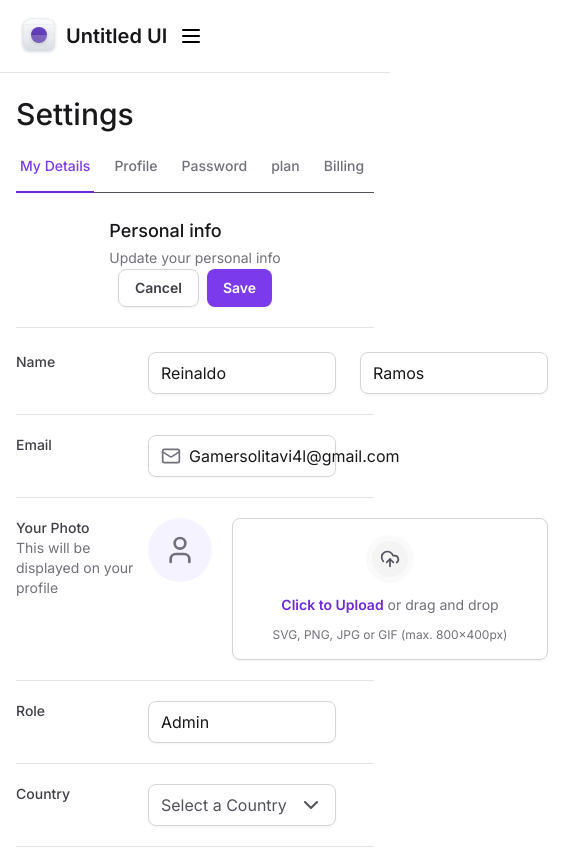
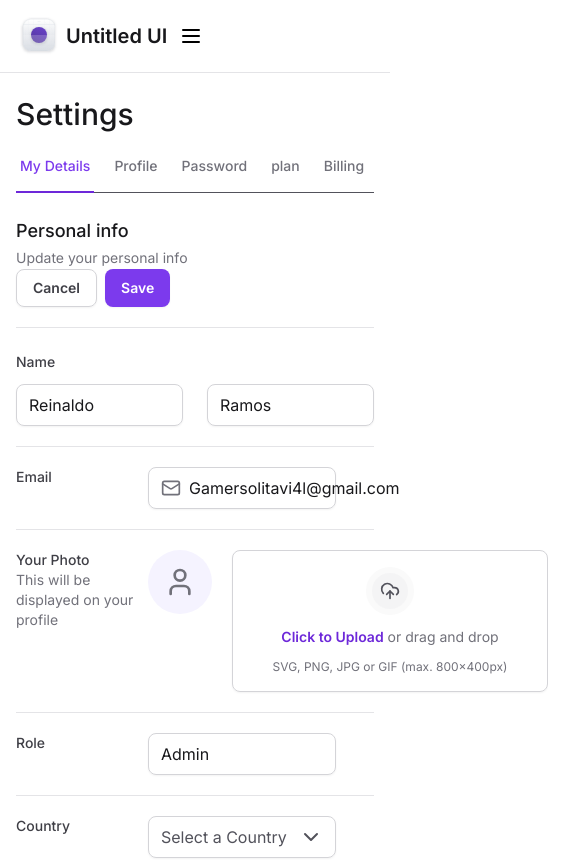
Before and after one commit to ReinaldoARamos/Tailwind, a Next.js app: page / in a window 390 px wide. Shown: the top 860 px of the page, 585 px wide, since content can reach past the window. Built offline with nearby package versions, Linux system fonts and the light colour scheme.

Commit message:
ajustando responsividade do personagel info

```diff
--- a/src/app/components/sidebar/index.tsx
+++ b/src/app/components/sidebar/index.tsx
@@ -19,9 +19,8 @@ import { UsedSpaceWidget } from './UsedSpaceWidget'
 import { Profile } from './Profile'
 import { InputControls, InputPrefix, InputRoot } from './input'
 import { Button } from '../Button'
-import { useAutoAnimate } from '@formkit/auto-animate/react'
+
 export default function Sidebar() {
-  const [parent] = useAutoAnimate()
   return (
     <Collapsible.Root className="border-b border-zinc-200  flex flex-col gap-6 p-4  data-[state=open]:bottom-0  lg:data-[state=closed]:bottom-0 fixed left-0 top-0 right-0 z-20 bg-white lg:right-auto lg:w-80 lg:border-r lg:px-5 lg:py-8">
       <div className="flex items-center  ">
--- a/src/app/page.tsx
+++ b/src/app/page.tsx
@@ -24,9 +24,11 @@ export default function Home() {
       <h1 className="text-3xl font-medium text-zinc-900">Settings</h1>
       <SettingsTabs />
       <div className="mt-6 flex flex-col  ">
-        <div className="flex flex-col  lg:flex-row justify-between pb-5 items-center border-b border-zinc-200">
-          <div className="space-y-1">
-            <h2 className="text-lg font-medium text-zinc-900">Personal info</h2>
+        <div className="flex flex-col  lg:flex-row   lg:justify-between pb-5 lg:items-center border-b border-zinc-200">
+          <div className="space-y-1 items-start ">
+            <h2 className="text-lg font-medium text-zinc-900 ">
+              Personal info
+            </h2>
             <span className="text-sm text-zinc-500">
               {' '}
               Update your personal info
@@ -43,7 +45,7 @@ export default function Home() {
           action=""
           className="mt-6 flex flex-col w-full gap-5 divide-y divide-zinc-200"
         >
-          <div className="grid gap-3 grid-cols-form">
+          <div className="lg:grid gap-3 lg:grid-cols-form flex flex-col">
             <label
               htmlFor="firtsName"
               className="text-sm font-medium text-zinc-700"
```
